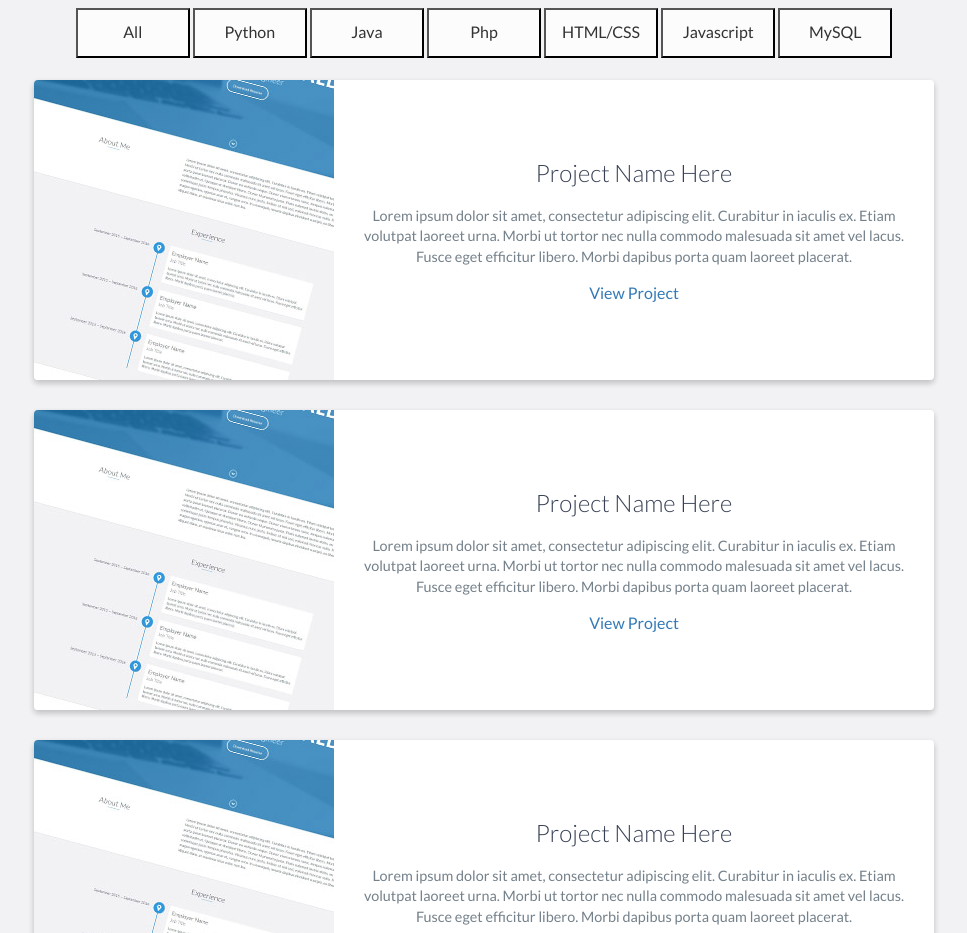
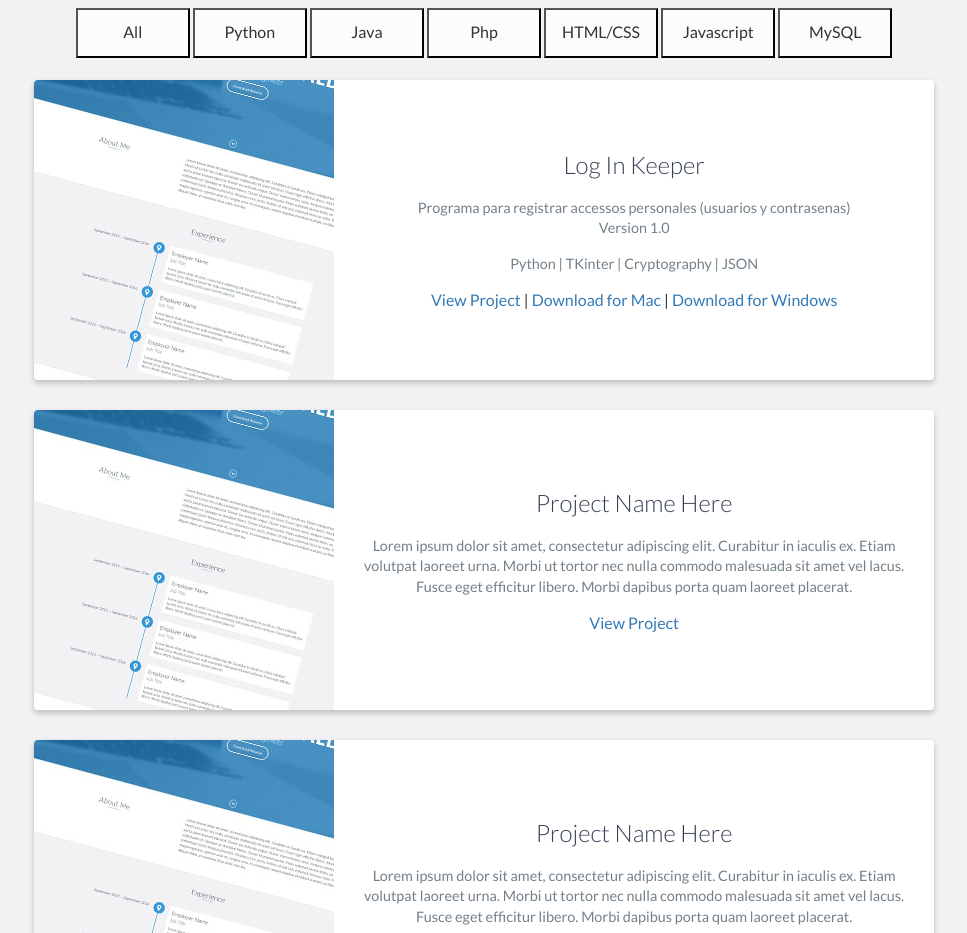
Before and after one commit to angelovg624/angelovg624.github.io, a website: page index.html in a window 1280 px wide. Shown: the part 2600-3533 px from the top of the page, without its empty margins (156-1123 px from the left). Drawn offline with nearby package versions, Linux system fonts and the light colour scheme.

Commit message:
actualizacion

```diff
--- a/css/styles.css
+++ b/css/styles.css
@@ -28,3 +28,8 @@
       background-color: #fcfcfc;
   }
 }
+@media(min-width:769px){
+  .project-info.show{
+    width: 66.7%
+  }
+}
--- a/index.html
+++ b/index.html
@@ -167,18 +167,23 @@
         </div><br>
         <div style="clear:both;"></div>
 <div id="portfolio">
-  <div class="tile scale-anm python mysql all">
+  <div class="tile scale-anm python  all">
     <div class="project shadow-large show">
         <div class="project-image show center-av">
             <img src="images/project.jpg" />
         </div>
         <!-- End .project-image -->
         <div class="project-info show">
-            <h3>Project Name Here</h3>
+            <h3>Log In Keeper</h3>
             <p>
-                Lorem ipsum dolor sit amet, consectetur adipiscing elit. Curabitur in iaculis ex. Etiam volutpat laoreet urna. Morbi ut tortor nec nulla commodo malesuada sit amet vel lacus. Fusce eget efficitur libero. Morbi dapibus porta quam laoreet placerat.
+                 Programa para registrar accessos personales (usuarios y contrasenas)
+                 <br>
+                 Version 1.0
             </p>
-            <a href="#">View Project</a>
+            <p>
+              Python | TKinter | Cryptography | JSON
+            </p>
+            <a href="#">View Project</a> | <a href="create.zip">Download for Mac</a> | <a href="#">Download for Windows</a>
         </div>
         <!-- End .project-info -->
     </div>
```
